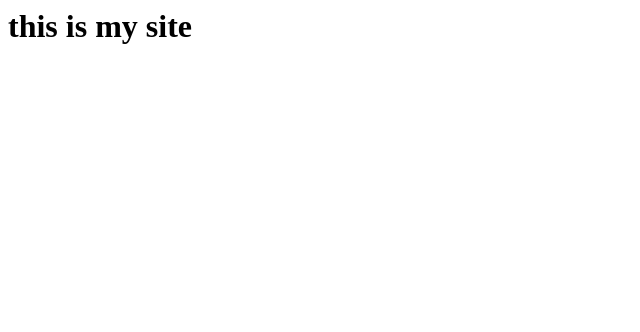
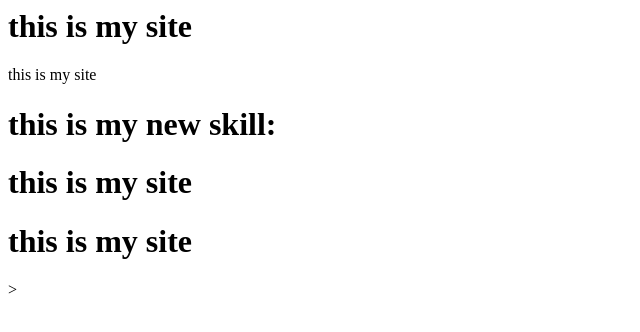
Before and after one commit to ngoran100/script, a plain HTML site: page index.html in a window 1280 px wide. Shown: the whole page, without its empty margins (0-640 px from the left). Drawn offline with Linux system fonts and the light colour scheme.

Commit message:
new file

```diff
--- a/index.html
+++ b/index.html
@@ -1 +1,5 @@
+<h1>this is my site</h1
 <h1>this is my site</h1>
+<h1>this is my new skill:</h1>
+<h1>this is my site</h1>
+<h1>this is my site</h1>>
```
Also changed, not shown: 1 other file.
